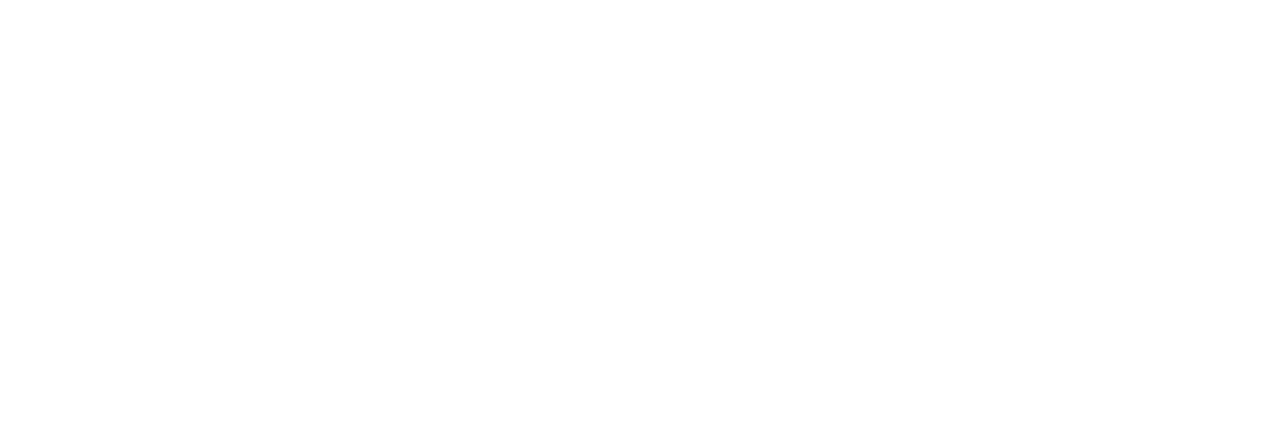
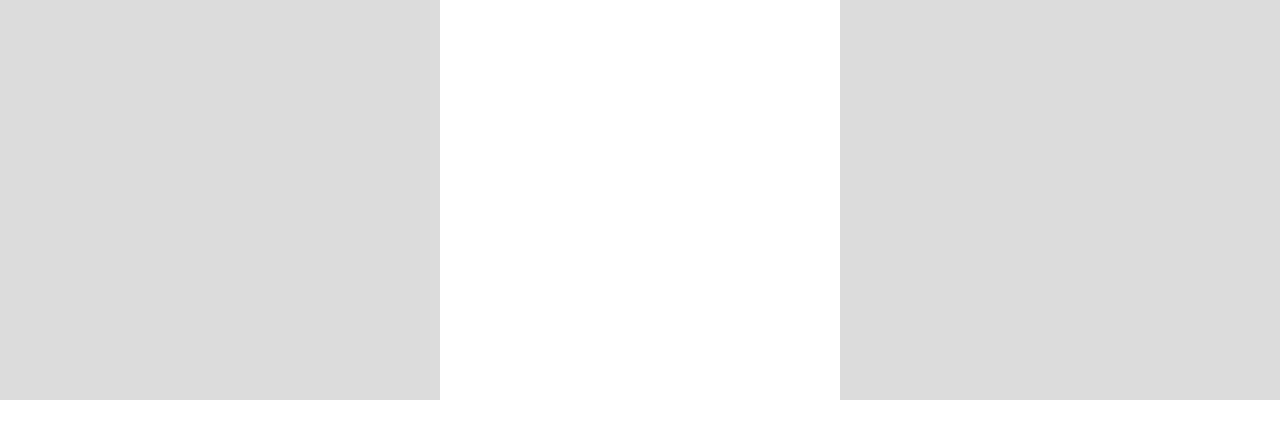
Before and after one commit to iuhmirza/odin-etch-a-sketch, a plain HTML site: page index.html in a window 1280 px wide. Drawn offline with Linux system fonts and the light colour scheme.

Commit message:
Add 4x4 grid and coloring

```diff
--- a/index.html
+++ b/index.html
@@ -9,7 +9,31 @@
     <title>Etch-a-Sketch</title>
 </head>
 <body>
-    <div>
+    <div class="flex container x">
+        <div class="flex container y">
+            <div class="pixel"></div>
+            <div class="pixel"></div>
+            <div class="pixel"></div>
+            <div class="pixel"></div>
+        </div>
+        <div class="flex container y">
+            <div class="pixel"></div>
+            <div class="pixel"></div>
+            <div class="pixel"></div>
+            <div class="pixel"></div>
+        </div>
+        <div class="flex container y">
+            <div class="pixel"></div>
+            <div class="pixel"></div>
+            <div class="pixel"></div>
+            <div class="pixel"></div>
+        </div>
+        <div class="flex container y">
+            <div class="pixel"></div>
+            <div class="pixel"></div>
+            <div class="pixel"></div>
+            <div class="pixel"></div>
+        </div>
     </div>
 </body>
 </html>
--- a/scripts.js
+++ b/scripts.js
@@ -0,0 +1,9 @@
+
+const pixel = document.querySelectorAll('.pixel');
+console.log(pixel);
+
+pixel.forEach(item => {
+    item.addEventListener('click', () => {
+        item.classList.add('painted')
+    })
+})
--- a/styles.css
+++ b/styles.css
@@ -0,0 +1,36 @@
+body {
+    margin: 0;
+    padding: 0;
+}
+
+.flex {
+    display: flex;
+}
+
+.container {
+    background-color: gainsboro;
+    justify-content: center;
+
+}
+
+.x {
+    flex-direction: column;
+}
+
+.y {
+    flex-direction: row;
+}
+
+.pixel {
+    background-color: white;
+    height: 100px;
+    width: 100px;
+}
+
+.pixel:hover {
+    background-color: black;
+}
+
+.painted {
+    background-color: black;
+}
```
